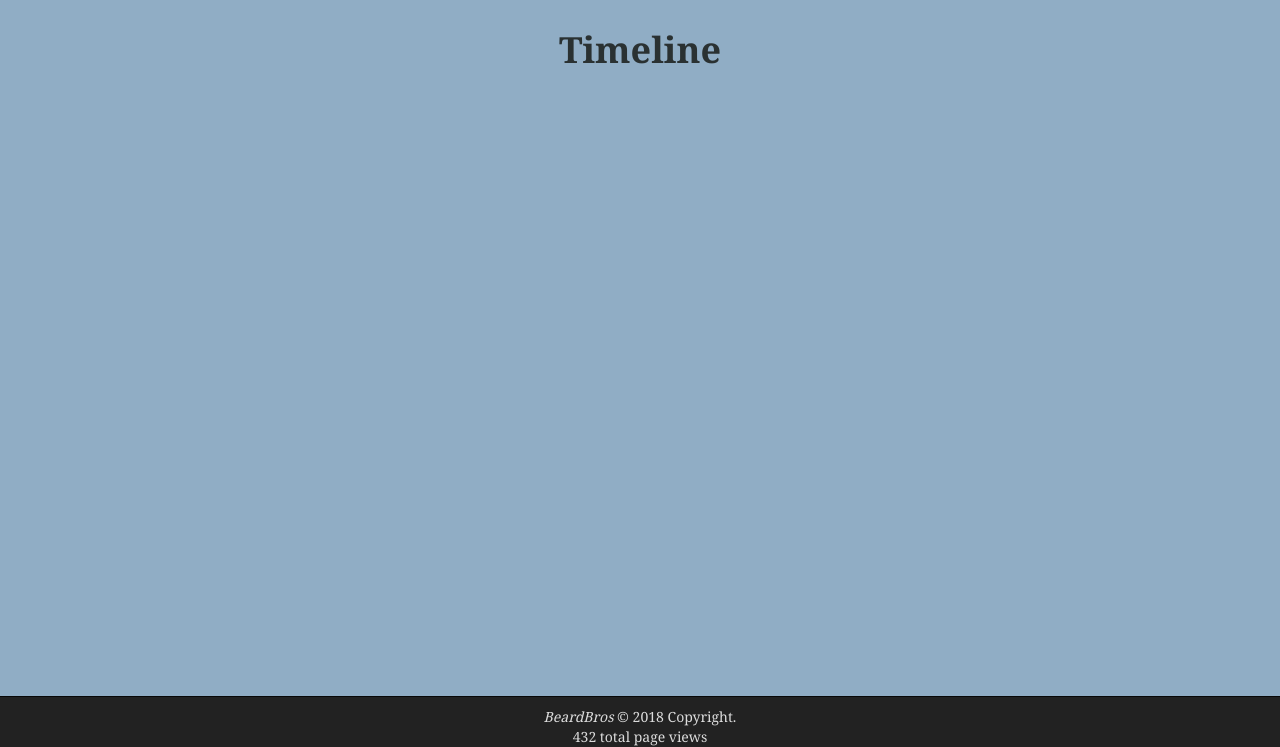
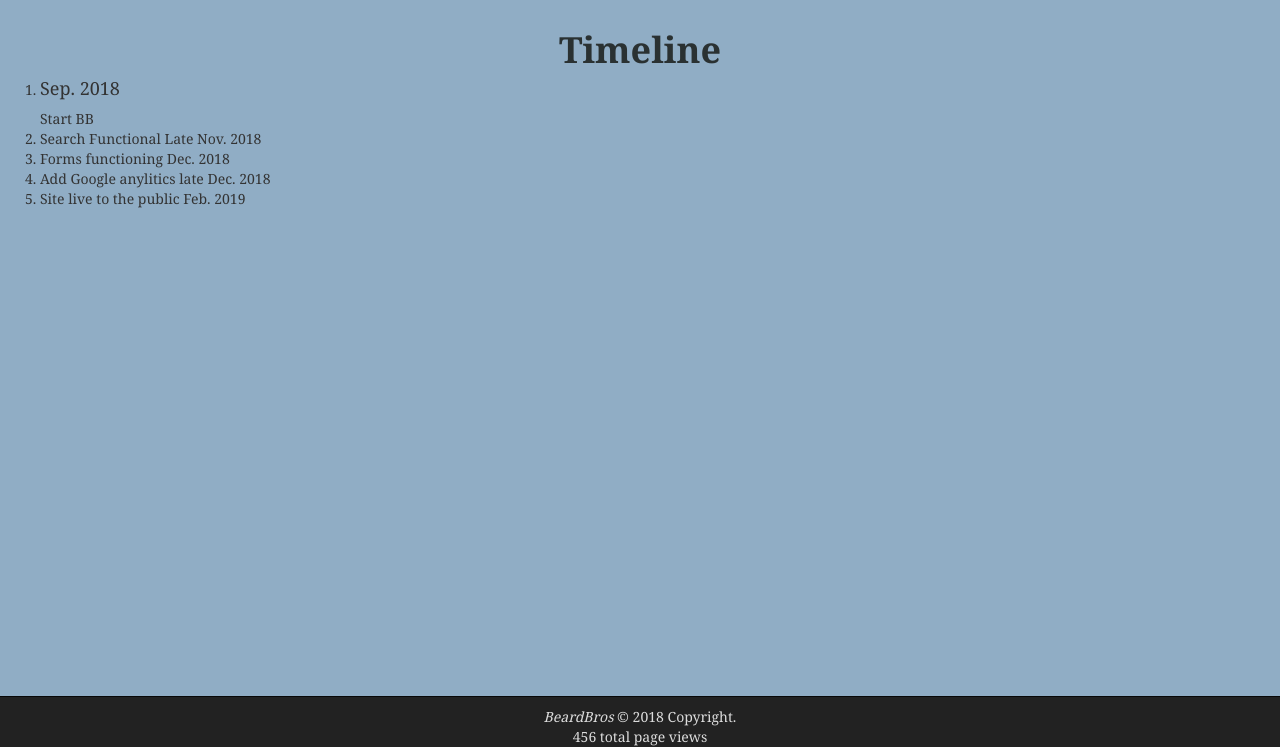
Before and after one commit to smitha95/BeardBros, a PHP site: page /timeline.php in a window 1280 px wide. Shown: the part 53-800 px from the top of the page. Run offline with PHP 8.4, Linux system fonts and the light colour scheme; some libraries are stand-ins or nearby versions.

Commit message:
Site wide updates

```diff
--- a/public/countlog.txt
+++ b/public/countlog.txt
@@ -1 +1 @@
-431
+455
--- a/public/css/style.css
+++ b/public/css/style.css
@@ -117,13 +117,6 @@ h1 {
   padding-top: 10px;
 }
 
-h4 {
-  text-align: center;
-  color: #2A3132;
-  font-weight: bold;
-  margin-top: 0px;
-}
-
 h1 > a {
   color: #2A3132;
   font-weight: bold;
--- a/public/services.php
+++ b/public/services.php
@@ -3,4 +3,8 @@
 <h1>Services</h1>
 
 
+
+
+
+
 <?php include 'templates/footer.php'; ?>
--- a/public/templates/header.php
+++ b/public/templates/header.php
@@ -11,7 +11,7 @@
 	<link rel="stylesheet" href="https://maxcdn.bootstrapcdn.com/bootstrap/3.3.7/css/bootstrap.min.css">
 	<link href="https://fonts.googleapis.com/css?family=Noto+Serif" rel="stylesheet">
 
-	<link rel="stylesheet" href="css/style.css">
+	<link rel="stylesheet" href="css/style.css" type="text/css">
 </head>
 
 <body>
--- a/public/timeline.php
+++ b/public/timeline.php
@@ -2,4 +2,11 @@
 
 <h1>Timeline</h1>
 
+<ol>
+  <li><h4>Sep. 2018</h4> Start BB</li>
+  <li>Search Functional Late Nov. 2018</li>
+  <li>Forms functioning Dec. 2018</li>
+  <li>Add Google anylitics late Dec. 2018</li>
+  <li>Site live to the public Feb. 2019</li>
+</ol>
 <?php include 'templates/footer.php'; ?>
--- a/public/todo.txt
+++ b/public/todo.txt
@@ -25,7 +25,7 @@ Migrate to dynamic site
 
 ## Version 1 ##
 
-Version 1 Contact form finished
+Contact form finished
 
 
 
```
